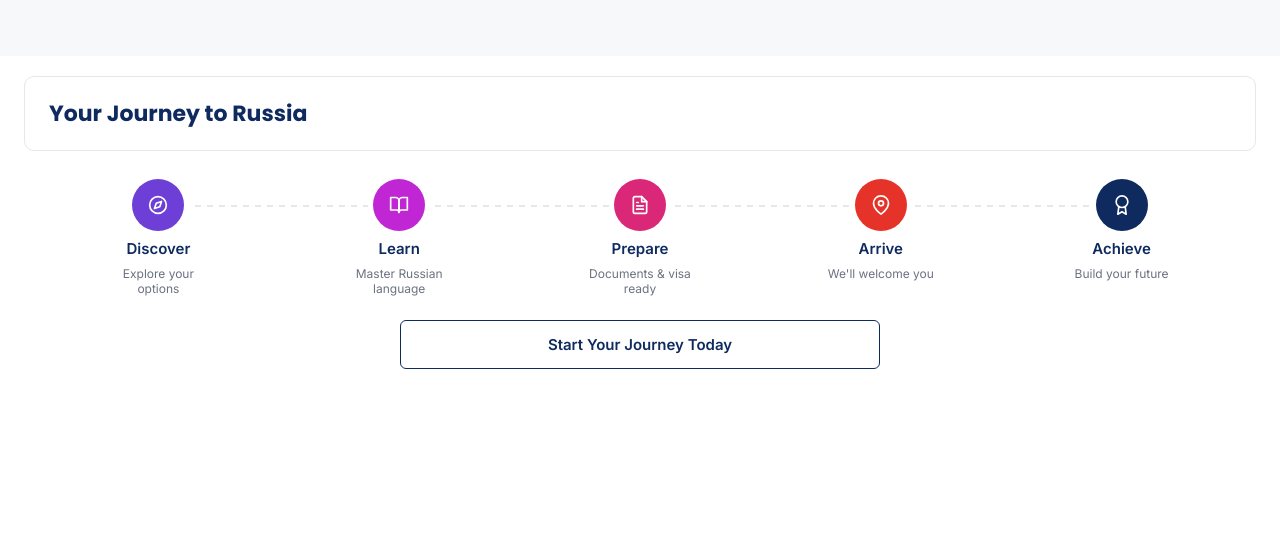
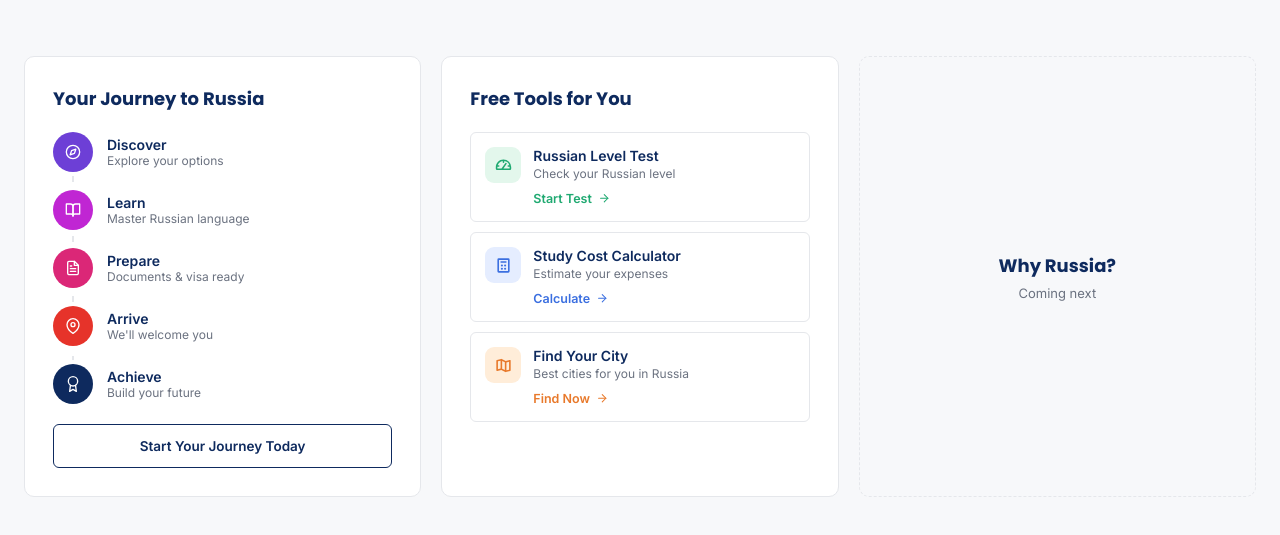
Before and after one commit to mohsinkhan994/novarus, a React (Vite) app: page / in a window 1280 px wide. Shown: the part 1250-1785 px from the top of the page. Before the commit the page ends 1675 px from the top, so only its background shows below. Built offline with nearby package versions, Linux system fonts and the light colour scheme.

Commit message:
added inforow

```diff
--- /dev/null
+++ b/src/components/Freetools.css
@@ -0,0 +1,88 @@
+.free-tools-card {
+    background: #fff;
+    border: 1px solid var(--color-border);
+    border-radius: var(--radius-md);
+    padding: 28px;
+    display: flex;
+    flex-direction: column;
+    height: 100%;
+    transition: box-shadow 0.2s ease, transform 0.2s ease;
+}
+
+.free-tools-card:hover {
+    box-shadow: 0 16px 32px rgba(14, 42, 94, 0.1);
+    transform: translateY(-3px);
+}
+
+.free-tools-card-title {
+    font-family: var(--font-display);
+    font-size: 18px;
+    font-weight: 700;
+    color: var(--color-navy);
+    margin-bottom: 20px;
+}
+
+.free-tools-list {
+    display: flex;
+    flex-direction: column;
+    gap: 10px;
+    flex: 1;
+}
+
+.tool-row {
+    display: flex;
+    align-items: flex-start;
+    gap: 12px;
+    border: 1px solid var(--color-border);
+    border-radius: var(--radius-sm);
+    padding: 14px;
+    transition: box-shadow 0.2s ease, transform 0.2s ease;
+}
+
+.tool-row:hover {
+    box-shadow: 0 10px 20px rgba(14, 42, 94, 0.08);
+    transform: translateY(-2px);
+}
+
+.tool-icon {
+    width: 36px;
+    height: 36px;
+    border-radius: 9px;
+    display: flex;
+    align-items: center;
+    justify-content: center;
+    font-size: 17px;
+    flex-shrink: 0;
+}
+
+.tool-row-text h4 {
+    font-size: 14px;
+    font-weight: 700;
+    color: var(--color-navy);
+    margin-bottom: 2px;
+}
+
+.tool-row-text p {
+    font-size: 12px;
+    color: var(--color-text-light);
+    margin-bottom: 6px;
+}
+
+.tool-cta {
+    display: inline-flex;
+    align-items: center;
+    gap: 6px;
+    background: none;
+    font-size: 12.5px;
+    font-weight: 600;
+}
+
+/* ---------- Themes ---------- */
+.theme-green .tool-icon { background: #e3f7ec; color: #1fa971; }
+.theme-green .tool-cta { color: #1fa971; }
+
+.theme-blue .tool-icon { background: #e5edff; color: #3b6fe0; }
+.theme-blue .tool-cta { color: #3b6fe0; }
+
+.theme-orange .tool-icon { background: #ffedd9; color: #e8792b; }
+.theme-orange .tool-cta { color: #e8792b; }
--- /dev/null
+++ b/src/components/Freetools.jsx
@@ -0,0 +1,57 @@
+import { FiArrowRight } from 'react-icons/fi'
+import { PiGaugeBold, PiCalculatorBold, PiMapTrifoldBold } from 'react-icons/pi'
+import './FreeTools.css'
+
+const tools = [
+    {
+        id: 'level-test',
+        theme: 'green',
+        icon: <PiGaugeBold />,
+        title: 'Russian Level Test',
+        subtitle: 'Check your Russian level',
+        cta: 'Start Test',
+    },
+    {
+        id: 'cost-calculator',
+        theme: 'blue',
+        icon: <PiCalculatorBold />,
+        title: 'Study Cost Calculator',
+        subtitle: 'Estimate your expenses',
+        cta: 'Calculate',
+    },
+    {
+        id: 'find-city',
+        theme: 'orange',
+        icon: <PiMapTrifoldBold />,
+        title: 'Find Your City',
+        subtitle: 'Best cities for you in Russia',
+        cta: 'Find Now',
+    },
+]
+
+// Same pattern as Journey — one column's worth of content, no outer
+// section/container. Sits inside the InfoRow 3-column grid.
+function FreeTools() {
+    return (
+        <div className="free-tools-card">
+            <h2 className="free-tools-card-title">Free Tools for You</h2>
+
+            <div className="free-tools-list">
+                {tools.map((tool) => (
+                    <div className={`tool-row theme-${tool.theme}`} key={tool.id}>
+                        <span className="tool-icon">{tool.icon}</span>
+                        <div className="tool-row-text">
+                            <h4>{tool.title}</h4>
+                            <p>{tool.subtitle}</p>
+                            <button className="tool-cta">
+                                {tool.cta} <FiArrowRight />
+                            </button>
+                        </div>
+                    </div>
+                ))}
+            </div>
+        </div>
+    )
+}
+
+export default FreeTools
--- /dev/null
+++ b/src/components/Inforow.css
@@ -0,0 +1,44 @@
+.info-row {
+    background: var(--color-bg);
+    padding: 0 0 56px;
+}
+
+.info-row-grid {
+    display: grid;
+    grid-template-columns: repeat(3, 1fr);
+    gap: 20px;
+    align-items: stretch;
+}
+
+/* Temporary stand-in card until WhyRussia is built — styled to match
+   the other two so the row looks consistent in the meantime. */
+.why-russia-placeholder {
+    border: 1.5px dashed var(--color-border);
+    border-radius: var(--radius-md);
+    padding: 28px;
+    display: flex;
+    flex-direction: column;
+    align-items: center;
+    justify-content: center;
+    text-align: center;
+    color: var(--color-text-light);
+}
+
+.why-russia-placeholder h2 {
+    font-family: var(--font-display);
+    font-size: 18px;
+    font-weight: 700;
+    color: var(--color-navy);
+    margin-bottom: 6px;
+}
+
+.why-russia-placeholder p {
+    font-size: 13px;
+}
+
+/* ---------- Responsive ---------- */
+@media (max-width: 980px) {
+    .info-row-grid {
+        grid-template-columns: 1fr;
+    }
+}
--- /dev/null
+++ b/src/components/Inforow.jsx
@@ -0,0 +1,23 @@
+import Journey from './Journey'
+import FreeTools from './FreeTools'
+import './InfoRow.css'
+
+// Purely a layout wrapper: arranges Journey, FreeTools, and (next) WhyRussia
+// as 3 equal-width columns. Each of those components is a fully independent
+// card — this file owns none of their visual styling, just the grid.
+function InfoRow() {
+    return (
+        <section className="info-row">
+            <div className="container info-row-grid">
+                <Journey />
+                <FreeTools />
+                <div className="why-russia-placeholder">
+                    <h2>Why Russia?</h2>
+                    <p>Coming next</p>
+                </div>
+            </div>
+        </section>
+    )
+}
+
+export default InfoRow
--- a/src/components/Journey.css
+++ b/src/components/Journey.css
@@ -1,35 +1,44 @@
-.journey {
+.journey-card {
     background: #fff;
-    padding: 20px 0 56px;
+    border: 1px solid var(--color-border);
+    border-radius: var(--radius-md);
+    padding: 28px;
+    display: flex;
+    flex-direction: column;
+    height: 100%;
+    transition: box-shadow 0.2s ease, transform 0.2s ease;
 }
 
-.journey-title {
+.journey-card:hover {
+    box-shadow: 0 16px 32px rgba(14, 42, 94, 0.1);
+    transform: translateY(-3px);
+}
+
+.journey-card-title {
     font-family: var(--font-display);
-    font-size: 22px;
+    font-size: 18px;
     font-weight: 700;
     color: var(--color-navy);
-    border: 1px solid var(--color-border);
-    border-radius: var(--radius-md);
-    padding: 20px 24px;
-    margin-bottom: 28px;
+    margin-bottom: 20px;
 }
 
 .journey-steps {
     position: relative;
-    display: grid;
-    grid-template-columns: repeat(5, 1fr);
-    gap: 12px;
-    padding: 0 20px 24px;
+    display: flex;
+    flex-direction: column;
+    gap: 18px;
+    margin-bottom: 20px;
+    flex: 1;
 }
 
 .journey-line {
     position: absolute;
-    top: 26px;
-    left: 10%;
-    right: 10%;
-    height: 2px;
+    top: 8px;
+    bottom: 8px;
+    left: 19px;
+    width: 2px;
     background: repeating-linear-gradient(
-            to right,
+            to bottom,
             var(--color-border) 0,
             var(--color-border) 6px,
             transparent 6px,
@@ -42,23 +51,22 @@
     position: relative;
     z-index: 1;
     display: flex;
-    flex-direction: column;
     align-items: center;
-    text-align: center;
-    gap: 8px;
+    gap: 14px;
 }
 
 .journey-icon {
-    width: 52px;
-    height: 52px;
+    width: 40px;
+    height: 40px;
     border-radius: 50%;
     background: var(--color-navy);
     color: #fff;
     display: flex;
     align-items: center;
     justify-content: center;
-    font-size: 20px;
-    box-shadow: 0 0 0 5px #fff;
+    font-size: 16px;
+    flex-shrink: 0;
+    box-shadow: 0 0 0 4px #fff;
 }
 
 .journey-step:nth-child(2) .journey-icon { background: #6d3fd6; }
@@ -66,31 +74,24 @@
 .journey-step:nth-child(4) .journey-icon { background: #db2777; }
 .journey-step:nth-child(5) .journey-icon { background: var(--color-red); }
 
-.journey-step h4 {
-    font-size: 15px;
+.journey-step-text h4 {
+    font-size: 14px;
     font-weight: 700;
     color: var(--color-navy);
 }
 
-.journey-step p {
+.journey-step-text p {
     font-size: 12px;
     color: var(--color-text-light);
-    max-width: 110px;
-}
-
-.journey-cta-wrap {
-    display: flex;
-    justify-content: center;
 }
 
 .journey-cta {
     width: 100%;
-    max-width: 480px;
     background: #fff;
     color: var(--color-navy);
-    font-size: 15px;
+    font-size: 13.5px;
     font-weight: 600;
-    padding: 14px;
+    padding: 13px;
     border: 1.5px solid var(--color-navy);
     border-radius: var(--radius-sm);
     transition: background 0.15s ease, color 0.15s ease;
@@ -100,21 +101,3 @@
     background: var(--color-navy);
     color: #fff;
 }
-
-/* ---------- Responsive ---------- */
-@media (max-width: 760px) {
-    .journey-steps {
-        grid-template-columns: repeat(3, 1fr);
-        row-gap: 28px;
-    }
-
-    .journey-line {
-        display: none;
-    }
-}
-
-@media (max-width: 460px) {
-    .journey-steps {
-        grid-template-columns: repeat(2, 1fr);
-    }
-}
--- a/src/components/Journey.jsx
+++ b/src/components/Journey.jsx
@@ -35,28 +35,29 @@ const steps = [
     },
 ]
 
+// Renders as one column's worth of content — no outer <section>/container,
+// it's meant to sit inside the InfoRow 3-column grid alongside FreeTools
+// and WhyRussia.
 function Journey() {
     return (
-        <section className="journey">
-            <div className="container">
-                <h2 className="journey-title">Your Journey to Russia</h2>
+        <div className="journey-card">
+            <h2 className="journey-card-title">Your Journey to Russia</h2>
 
             <div className="journey-steps">
                 <div className="journey-line" />
-                    {steps.map((step, index) => (
+                {steps.map((step) => (
                     <div className="journey-step" key={step.title}>
                         <span className="journey-icon">{step.icon}</span>
+                        <div className="journey-step-text">
                             <h4>{step.title}</h4>
                             <p>{step.subtitle}</p>
+                        </div>
                     </div>
                 ))}
             </div>
 
-                <div className="journey-cta-wrap">
             <button className="journey-cta">Start Your Journey Today</button>
         </div>
-            </div>
-        </section>
     )
 }
 
--- a/src/pages/Home.jsx
+++ b/src/pages/Home.jsx
@@ -1,7 +1,7 @@
 import Navbar from '../components/Navbar'
 import Hero from '../components/Hero'
 import Services from '../components/Services'
-import Journey from '../components/Journey'
+import InfoRow from '../components/InfoRow'
 
 function Home() {
     return (
@@ -9,8 +9,8 @@ function Home() {
             <Navbar />
             <Hero />
             <Services />
-            <Journey />
-            {/* More sections (Free Tools, Why Russia, Success Stories, etc.) come next */}
+            <InfoRow />
+            {/* More sections (Why Russia detail, Success Stories, etc.) come next */}
         </>
     )
 }
```
Lines whose indentation alone changed are shown as unchanged.
